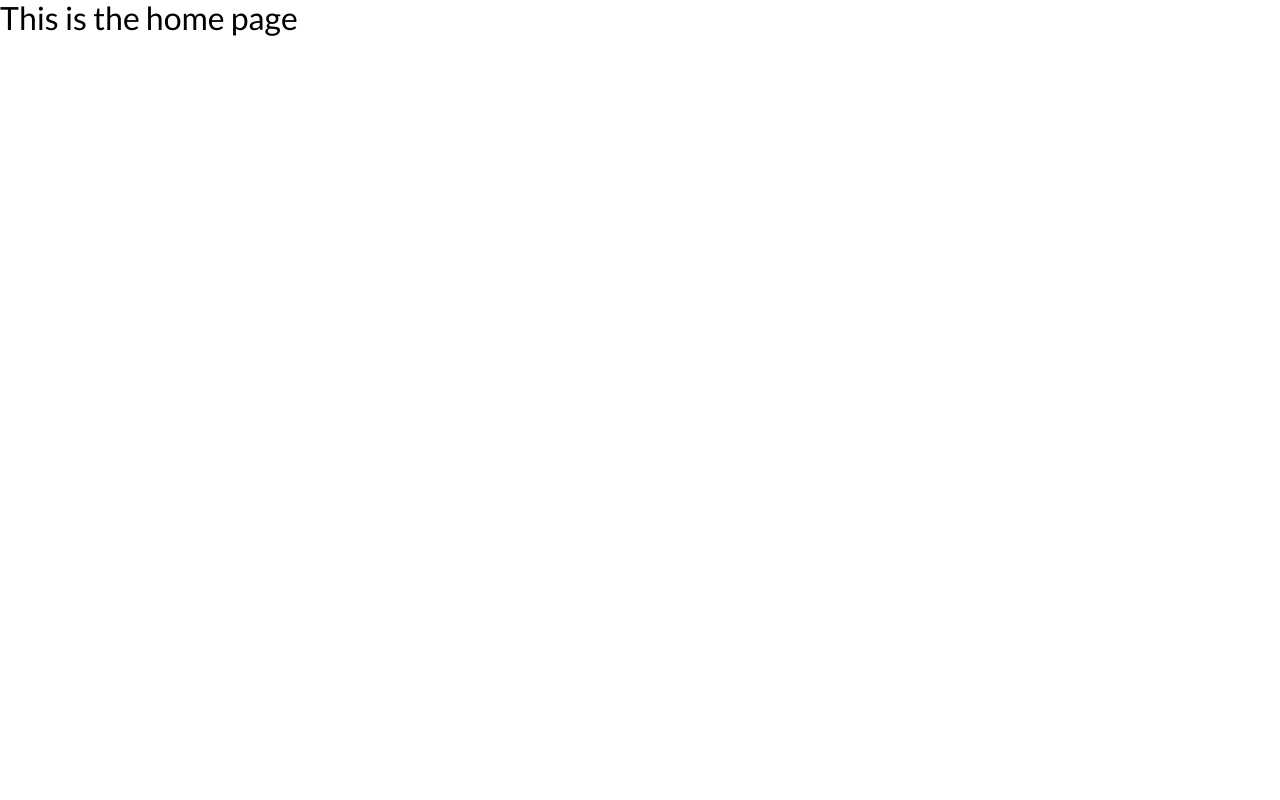
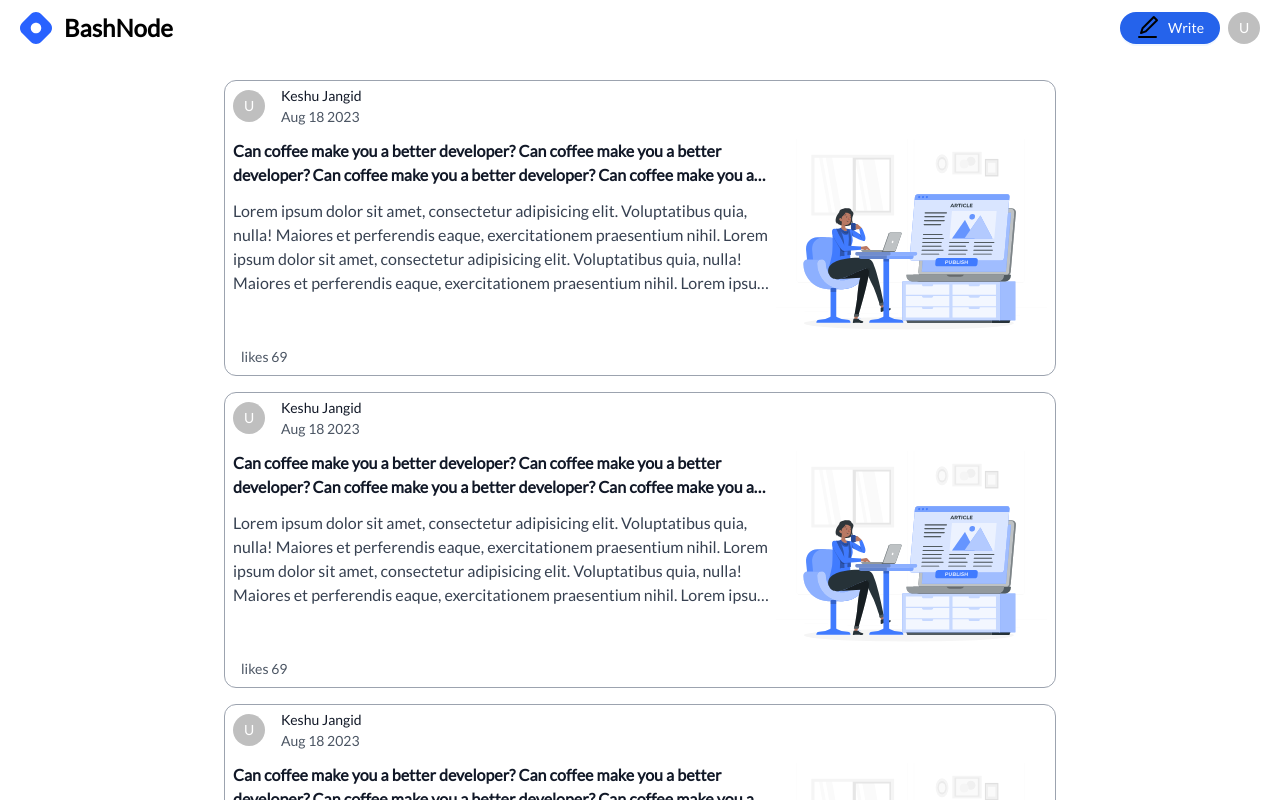
Before and after one commit to muditchoudhary/BashNode, a React (Vite) app in the folder client/bashnode/: page / in a window 1280 px wide. Shown: the top 800 px of the page. Built offline with nearby package versions, Linux system fonts and the light colour scheme.

Commit message:
Create the Home page layout

```diff
--- a/client/bashnode/package.json
+++ b/client/bashnode/package.json
@@ -11,6 +11,7 @@
 	},
 	"dependencies": {
 		"@ant-design/icons": "^5.1.4",
+		"@tailwindcss/line-clamp": "^0.4.4",
 		"antd": "^5.7.3",
 		"framer-motion": "^10.12.16",
 		"prop-types": "^15.8.1",
--- a/client/bashnode/src/App.jsx
+++ b/client/bashnode/src/App.jsx
@@ -10,6 +10,7 @@ import { ToastContainer } from "react-toastify";
 import "react-toastify/dist/ReactToastify.css";
 
 import { RootLayout } from "./layout/RootLayout";
+import { HomeLayout } from "./features/home/layout/HomeLayout";
 import { HomePage } from "./pages/HomePage";
 import { AuthLayout } from "./features/authenticaton/layouts/AuthLayout";
 import { DraftLayout } from "./features/drafts/layouts/DraftLayout";
@@ -75,7 +76,7 @@ export const App = () => {
 		<BrowserRouter>
 			<Routes>
 				<Route path="/" element={<RootLayout />}>
-					<Route index element={<HomePage />} />
+					<Route index element={<HomeLayout />} />
 					<Route element={<AuthRedirect />}>
 						<Route element={<AuthLayout />}>
 							<Route path="/sign-up" element={<SignUp />} />
--- /dev/null
+++ b/client/bashnode/src/features/home/layout/HomeLayout.jsx
@@ -0,0 +1,56 @@
+import BashNodeIcon from "../../../assets/images/hashnode-icon.svg";
+import { Button, Avatar } from "antd";
+
+
+import { CardLoading } from "./components/CardLoading";
+import { BlogCard } from "./components/BlogCard";
+
+import { ReactComponent as WriteIcon } from "../../../assets/icons/writing.svg";
+
+export const HomeLayout = () => {
+
+	return (
+		<>
+			<div className="navbar-container flex 2xl:justify-center 2xl:items-center">
+				<div className="navbar flex justify-between items-cente w-full 2xl:w-4/5 py-2 px-4 ">
+					<div className="navbar_log p-1 md:flex md:justify-between md:items-center md:gap-3 md:p-1 2xl:gap-5 2xl:p-2">
+						<img
+							src={BashNodeIcon}
+							alt="BashNode Icon"
+							className="w-8 h-auto 2xl:w-10"
+						/>
+						<span className="hidden md:text-2xl md:font-bold md:block 2xl:text-4xl">
+							BashNode
+						</span>
+					</div>
+					<div className="navbar_options p-1 flex justify-between items-center gap-2">
+						<Button
+							type="text"
+							shape="round"
+							icon={<WriteIcon className="w-6 h-auto" />}
+							className="md:hidden"
+						></Button>
+						<Button
+							type="primary"
+							shape="round"
+							icon={<WriteIcon className="w-6 h-auto" />}
+							className="hidden md:flex md:justify-center md:items-center"
+						>
+							Write
+						</Button>
+						<Avatar>U</Avatar>
+					</div>
+				</div>
+			</div>
+			<div className="published-blog-card-container flex flex-col gap-4 justify-center items-center py-2 px-4 pt-6 md:px-14 lg:px-28 xl:px-56 2xl:px-96 ">
+				<BlogCard />
+                <BlogCard />
+                <BlogCard />
+                <BlogCard />
+                <BlogCard />
+                <BlogCard />
+                <BlogCard />
+			</div>
+		</>
+	);
+};
--- /dev/null
+++ b/client/bashnode/src/features/home/layout/components/BlogCard.jsx
@@ -0,0 +1,87 @@
+import { Avatar } from "antd";
+import { useMediaQuery } from "react-responsive";
+
+import publishBlog from "../../../../assets/images/publish-article.svg";
+
+export const BlogCard = () => {
+	const isSMScreen = useMediaQuery({ query: "(max-width: 767px)" });
+	const isMDScreen = useMediaQuery({ query: "(min-width: 768px)" });
+	return (
+		<>
+			<div className="w-full lg:max-w-full flex flex-col gap-3 border border-solid border-gray-400 py-1 px-2 rounded-xl">
+				<div className="flex items-center">
+					<Avatar>U</Avatar>
+					<div className="text-sm ml-4">
+						<p className="text-gray-900 leading-none my-1">
+							Keshu Jangid
+						</p>
+						<p className="text-gray-600 m-0">Aug 18 2023</p>
+					</div>
+				</div>
+				{isMDScreen && (
+					<>
+						<div className=" flex justify-between">
+							<div className="bg-white rounded-b flex flex-col gap-3 leading-normal flex-2">
+								<div className="text-gray-900 font-bold line-clamp-2">
+									Can coffee make you a better developer? Can
+									coffee make you a better developer? Can
+									coffee make you a better developer? Can
+									coffee make you a better developer? Can
+									coffee make you a better developer? Can
+									coffee make you a better developer?
+								</div>
+								<p className="text-gray-700 text-base line-clamp-4">
+									Lorem ipsum dolor sit amet, consectetur
+									adipisicing elit. Voluptatibus quia, nulla!
+									Maiores et perferendis eaque, exercitationem
+									praesentium nihil. Lorem ipsum dolor sit
+									amet, consectetur adipisicing elit.
+									Voluptatibus quia, nulla! Maiores et
+									perferendis eaque, exercitationem
+									praesentium nihil. Lorem ipsum dolor sit
+									amet, consectetur adipisicing elit.
+									Voluptatibus quia, nulla! Maiores et
+									perferendis eaque, exercitationem
+									praesentium nihil.
+								</p>
+							</div>
+							<div className="h-48 w-full rounded-xl overflow-hidden flex-1">
+								<img
+									src={publishBlog}
+									className="w-full h-full object-cover"
+								/>
+							</div>
+						</div>
+					</>
+				)}
+				{isSMScreen && (
+					<>
+						<div className="bg-white rounded-b flex flex-col justify-between leading-normal">
+							<div className="text-gray-900 font-bold line-clamp-2">
+								Can coffee make you a better developer? Can
+								coffee make you a better developer? Can coffee
+								make you a better developer?
+							</div>
+							{/* <p className="text-gray-700 text-base hidden">
+									Lorem ipsum dolor sit amet, consectetur
+									adipisicing elit. Voluptatibus quia, nulla!
+									Maiores et perferendis eaque, exercitationem
+									praesentium nihil.
+								</p> */}
+						</div>
+						<div className="h-48 w-full flex-none rounded-xl overflow-hidden">
+							<img
+								src={publishBlog}
+								className="w-full h-full object-cover"
+							/>
+						</div>
+					</>
+				)}
+
+				<div className="flex items-center py-1 px-2">
+					<p className="text-gray-600 m-0 text-sm">likes 69</p>
+				</div>
+			</div>
+		</>
+	);
+};
--- /dev/null
+++ b/client/bashnode/src/features/home/layout/components/CardLoading.jsx
@@ -0,0 +1,20 @@
+export const CardLoading = () => {
+	return (
+		<>
+			<div className="py-4 rounded shadow-md w-full md:w-80 animate-pulse bg-gray-300">
+				<div className="flex p-4 space-x-4 sm:px-8">
+					<div className="flex-shrink-0 w-16 h-16 rounded-full bg-gray-100"></div>
+					<div className="flex-1 py-2 space-y-4">
+						<div className="w-full h-3 rounded bg-gray-100"></div>
+						<div className="w-5/6 h-3 rounded bg-gray-100"></div>
+					</div>
+				</div>
+				<div className="p-4 space-y-4 sm:px-8">
+					<div className="w-full h-4 rounded bg-gray-100"></div>
+					<div className="w-full h-4 rounded bg-gray-100"></div>
+					<div className="w-3/4 h-4 rounded bg-gray-100"></div>
+				</div>
+			</div>
+		</>
+	);
+};
--- a/client/bashnode/tailwind.config.js
+++ b/client/bashnode/tailwind.config.js
@@ -21,5 +21,5 @@ export default {
 			},
 		},
 	},
-	plugins: [],
+	plugins: ['@tailwindcss/line-clamp'],
 };
```
Also changed, not shown: 1 other file (tests, documents, lock files or other folders).
